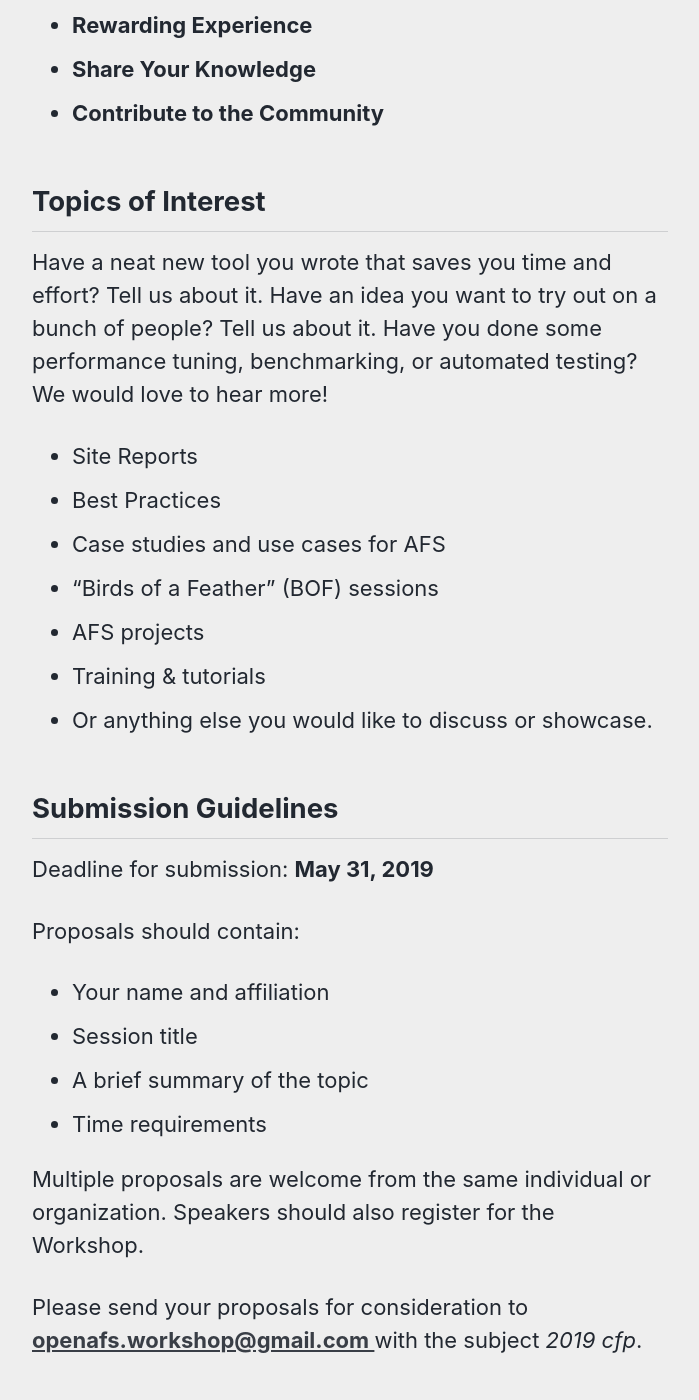
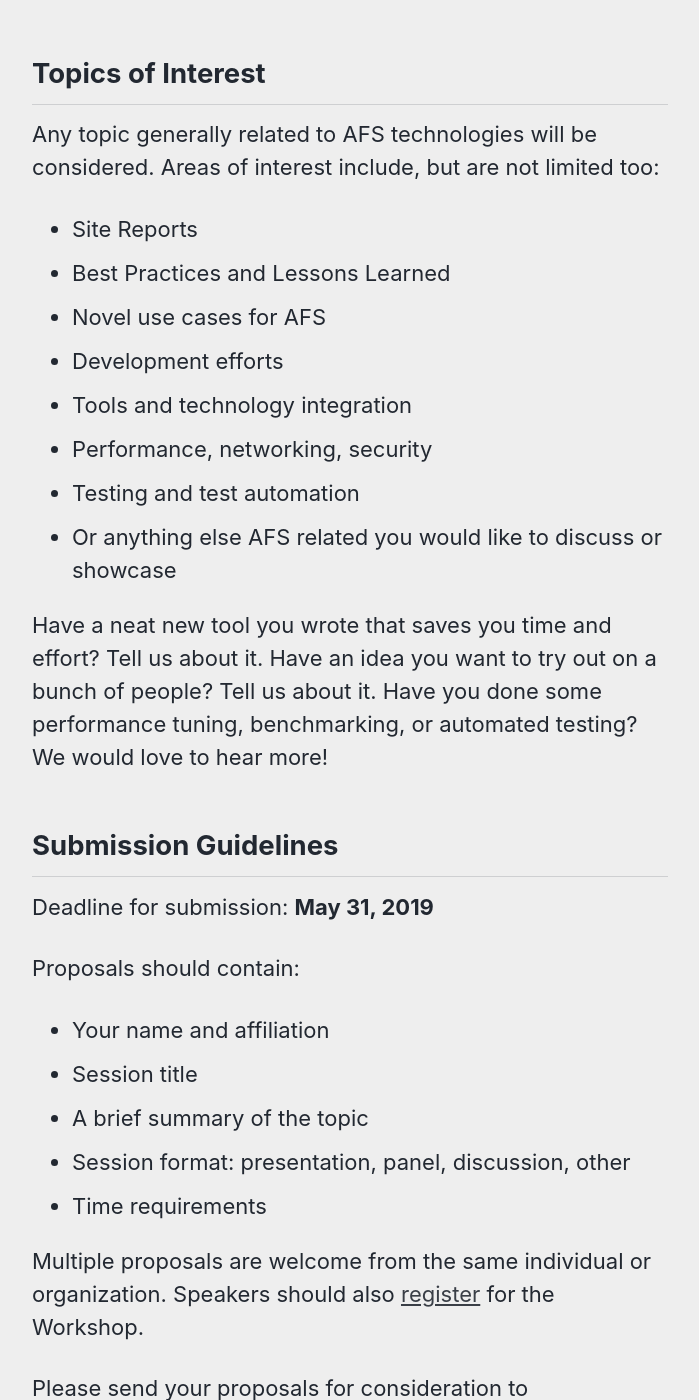
Before and after one commit to openafsfoundation/openafs-workshop.org, a Jekyll site: the page built from _pages/2019/cfp.md, in a window 1280 px wide and 1400 px high, scrolled down 710 px. Shown: the whole window, without its empty margins (290-989 px from the left). Built offline with Jekyll 4.4.1, drawn with Linux system fonts in a browser that asks for light colours; cached includes are drawn as plain includes; nearby versions of some CDN libraries; some of the changed text lies outside the part shown.

Commit message:
Update cfp topic of interest

```diff
--- a/_pages/2019/cfp.md
+++ b/_pages/2019/cfp.md
@@ -25,23 +18,24 @@
 * **Share Your Knowledge**
 * **Contribute to the Community**
 
-
 ## Topics of Interest
 
-Have a neat new tool you wrote that saves you time
-and effort? Tell us about it. Have an idea you
-want to try out on a bunch of people? Tell us
-about it.  Have you done some performance tuning,
-benchmarking, or automated testing?  We would love
-to hear more!
+Any topic generally related to AFS technologies will be considered. Areas of
+interest include, but are not limited too:
 
 * Site Reports
-* Best Practices
-* Case studies and use cases for AFS
-* "Birds of a Feather" (BOF) sessions
-* AFS projects
-* Training & tutorials
-* Or anything else you would like to discuss or showcase.
+* Best Practices and Lessons Learned
+* Novel use cases for AFS
+* Development efforts
+* Tools and technology integration
+* Performance, networking, security
+* Testing and test automation
+* Or anything else AFS related you would like to discuss or showcase
+
+Have a neat new tool you wrote that saves you time and effort? Tell us about
+it. Have an idea you want to try out on a bunch of people? Tell us about it.
+Have you done some performance tuning, benchmarking, or automated testing?  We
+would love to hear more!
 
 ## Submission Guidelines
 
@@ -52,10 +46,11 @@
 * Your name and affiliation
 * Session title
 * A brief summary of the topic
+* Session format: presentation, panel, discussion, other
 * Time requirements
 
-Multiple proposals are welcome from the same individual or
-organization.  Speakers should also register for the Workshop.
+Multiple proposals are welcome from the same individual or organization.
+Speakers should also [register](/2019/registration) for the Workshop.
 
 Please send your proposals for consideration to
 <strong>
```
Also changed, not shown: other parts of _pages/2019/cfp.md (+4 -11 lines).
